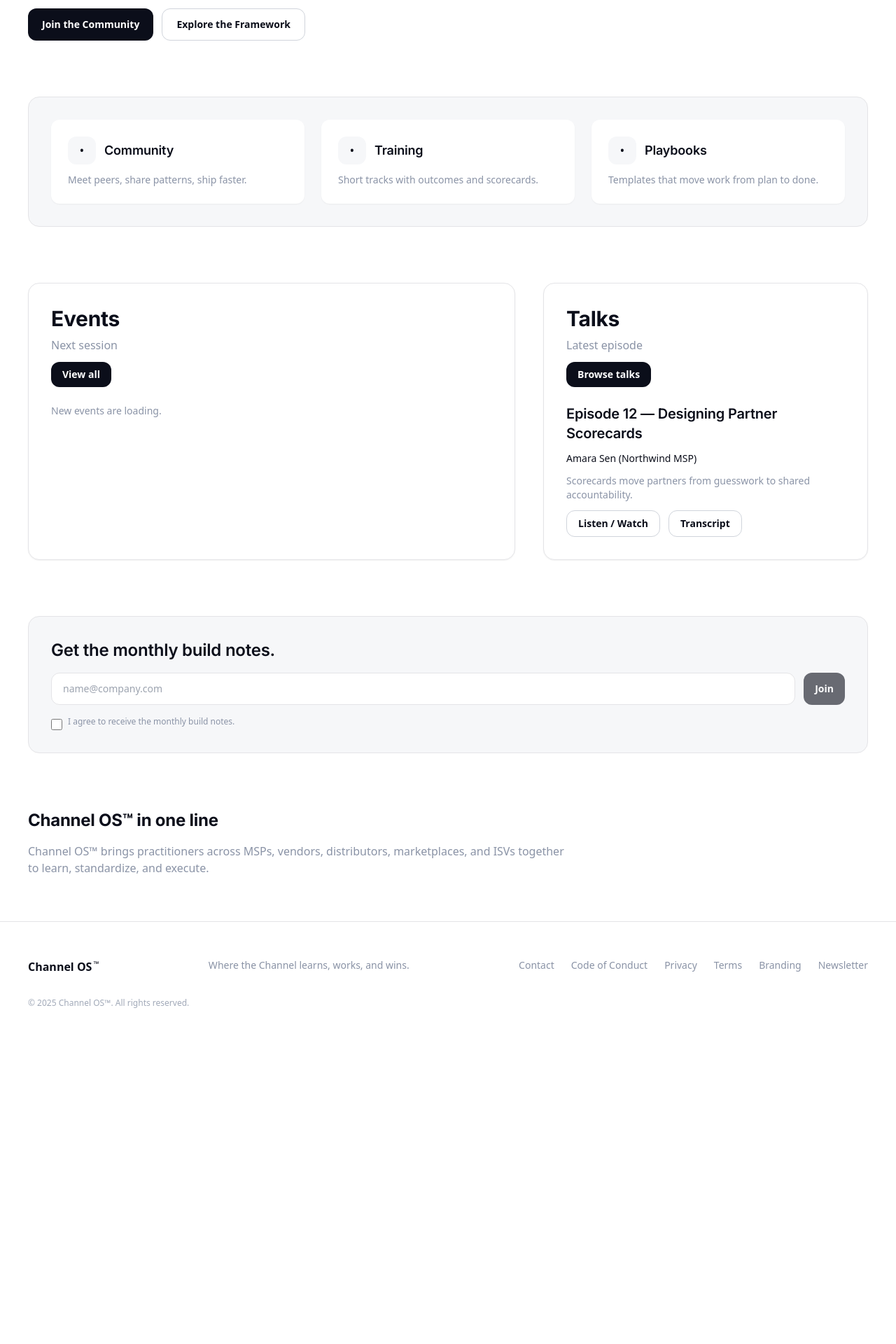
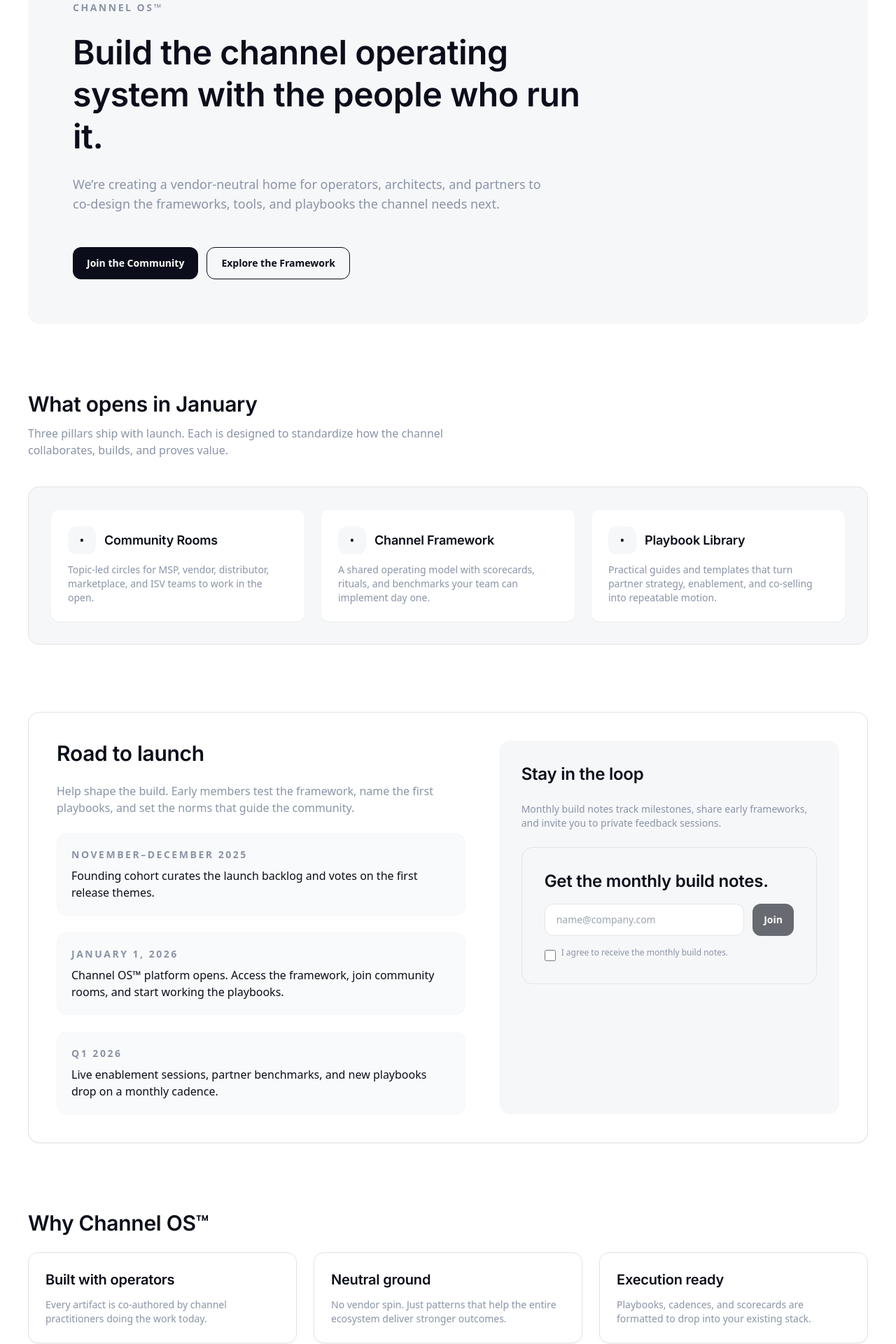
Before and after one commit to TychoLoke/RealityCheck, a Next.js app: page / in a window 1280 px wide. Shown: the part 280-2200 px from the top of the page at 70% size. Before the commit the page ends 1769 px from the top, so only its background shows below. Built offline with nearby package versions, Linux system fonts and the light colour scheme; no server answers.

Commit message:
Create teaser homepage for upcoming launch

```diff
--- a/app/page.tsx
+++ b/app/page.tsx
@@ -1,9 +1,7 @@
 import type { Metadata } from "next";
 import Link from "next/link";
 import { JoinStrip } from "../components/JoinStrip";
-import { SectionHeader } from "../components/SectionHeader";
 import { ValueTrio } from "../components/ValueTrio";
-import { getLatestTalk, getNextEvent } from "../lib/content";
 
 export const metadata: Metadata = {
   title: "Channel OS™",
@@ -11,27 +9,32 @@
 };
 
 export default function HomePage() {
-  const nextEvent = getNextEvent();
-  const latestTalk = getLatestTalk();
-
   return (
-    <div className="flex flex-col gap-20">
-      <section className="space-y-8">
-        <div className="space-y-4">
+    <div className="flex flex-col gap-24">
+      <section className="space-y-12 rounded-2xl bg-brand-muted p-10 sm:p-16">
+        <div className="inline-flex items-center gap-2 rounded-full border border-brand-secondary/30 bg-white px-4 py-2 text-xs font-semibold uppercase tracking-[0.18em] text-brand-secondary">
+          <span className="inline-flex h-2 w-2 rounded-full bg-[#2BB673]" aria-hidden />
+          Launching January 1, 2026
+        </div>
+        <div className="space-y-6">
           <p className="text-sm font-semibold uppercase tracking-[0.18em] text-brand-secondary">Channel OS™</p>
-          <h1 className="text-4xl font-bold leading-tight text-brand-primary">Where the Channel Learns, Works, and Wins.</h1>
-          <p className="max-w-2xl text-lg text-brand-secondary">Vendor-neutral community and framework for the channel.</p>
+          <h1 className="max-w-3xl text-5xl font-semibold leading-tight text-brand-primary">
+            Build the channel operating system with the people who run it.
+          </h1>
+          <p className="max-w-2xl text-lg text-brand-secondary">
+            We’re creating a vendor-neutral home for operators, architects, and partners to co-design the frameworks, tools, and playbooks the channel needs next.
+          </p>
         </div>
         <div className="flex flex-wrap gap-3">
           <Link
             href="/join"
-            className="inline-flex items-center justify-center rounded-[12px] bg-brand-primary px-5 py-3 text-sm font-semibold text-white transition hover:opacity-90 focus-visible:outline focus-visible:outline-2 focus-visible:outline-offset-2 focus-visible:outline-brand-primary"
+            className="inline-flex items-center justify-center rounded-[12px] bg-brand-primary px-5 py-3 text-sm font-semibold text-white transition hover:shadow-lg hover:shadow-brand-primary/10 focus-visible:outline focus-visible:outline-2 focus-visible:outline-offset-2 focus-visible:outline-brand-primary"
           >
             Join the Community
           </Link>
           <Link
             href="/framework"
-            className="inline-flex items-center justify-center rounded-[12px] border border-brand-secondary/40 px-5 py-3 text-sm font-semibold text-brand-primary transition hover:border-brand-primary focus-visible:outline focus-visible:outline-2 focus-visible:outline-offset-2 focus-visible:outline-brand-primary"
+            className="inline-flex items-center justify-center rounded-[12px] border border-brand-primary px-5 py-3 text-sm font-semibold text-brand-primary transition hover:bg-brand-primary/5 focus-visible:outline focus-visible:outline-2 focus-visible:outline-offset-2 focus-visible:outline-brand-primary"
           >
             Explore the Framework
           </Link>
@@ -39,82 +42,90 @@
       </section>
 
       <section className="space-y-10">
+        <header className="space-y-3">
+          <h2 className="text-3xl font-semibold text-brand-primary">What opens in January</h2>
+          <p className="max-w-2xl text-base text-brand-secondary">
+            Three pillars ship with launch. Each is designed to standardize how the channel collaborates, builds, and proves value.
+          </p>
+        </header>
         <ValueTrio
           items={[
-            { title: "Community", description: "Meet peers, share patterns, ship faster." },
-            { title: "Training", description: "Short tracks with outcomes and scorecards." },
-            { title: "Playbooks", description: "Templates that move work from plan to done." },
+            {
+              title: "Community Rooms",
+              description: "Topic-led circles for MSP, vendor, distributor, marketplace, and ISV teams to work in the open.",
+            },
+            {
+              title: "Channel Framework",
+              description: "A shared operating model with scorecards, rituals, and benchmarks your team can implement day one.",
+            },
+            {
+              title: "Playbook Library",
+              description: "Practical guides and templates that turn partner strategy, enablement, and co-selling into repeatable motion.",
+            },
           ]}
         />
       </section>
 
-      <section className="grid gap-10 lg:grid-cols-[1.5fr_1fr]">
-        <div className="space-y-6 rounded-[16px] border border-zinc-200 bg-white p-8 shadow-sm">
-          <SectionHeader title="Events" description="Next session" cta={{ label: "View all", href: "/events" }} />
-          {nextEvent ? (
-            <article className="space-y-3 text-sm text-brand-secondary">
-              <p className="text-xs font-semibold uppercase tracking-[0.18em] text-brand-secondary/70">
-                {new Intl.DateTimeFormat("en", {
-                  month: "short",
-                  day: "numeric",
-                  year: "numeric",
-                }).format(new Date(nextEvent.date))}
-                {" "}· {nextEvent.time}
-              </p>
-              <h3 className="text-xl font-semibold text-brand-primary">{nextEvent.title}</h3>
-              <p>{nextEvent.value}</p>
-              <div className="flex flex-wrap gap-3 pt-2 text-xs font-semibold uppercase tracking-[0.18em]">
-                <span className="rounded-[12px] bg-brand-muted px-3 py-1 text-brand-primary">{nextEvent.format}</span>
-                <span className="rounded-[12px] bg-brand-muted px-3 py-1 text-brand-primary">{nextEvent.location}</span>
-              </div>
-              <Link
-                href={nextEvent.rsvpUrl}
-                className="inline-flex items-center justify-center rounded-[12px] bg-brand-primary px-4 py-2 text-sm font-semibold text-white transition hover:opacity-90 focus-visible:outline focus-visible:outline-2 focus-visible:outline-offset-2 focus-visible:outline-brand-primary"
-              >
-                RSVP
-              </Link>
-            </article>
-          ) : (
-            <p className="text-sm text-brand-secondary">New events are loading.</p>
-          )}
+      <section className="grid gap-12 rounded-2xl border border-zinc-200 bg-white p-10 shadow-sm lg:grid-cols-[1.2fr_1fr]">
+        <div className="space-y-6">
+          <h2 className="text-3xl font-semibold text-brand-primary">Road to launch</h2>
+          <p className="text-base text-brand-secondary">
+            Help shape the build. Early members test the framework, name the first playbooks, and set the norms that guide the community.
+          </p>
+          <ol className="space-y-6">
+            {[
+              {
+                title: "November–December 2025",
+                detail: "Founding cohort curates the launch backlog and votes on the first release themes.",
+              },
+              {
+                title: "January 1, 2026",
+                detail: "Channel OS™ platform opens. Access the framework, join community rooms, and start working the playbooks.",
+              },
+              {
+                title: "Q1 2026",
+                detail: "Live enablement sessions, partner benchmarks, and new playbooks drop on a monthly cadence.",
+              },
+            ].map((item) => (
+              <li key={item.title} className="rounded-[14px] border border-brand-muted bg-brand-muted/60 p-5">
+                <p className="text-sm font-semibold uppercase tracking-[0.18em] text-brand-secondary">{item.title}</p>
+                <p className="mt-2 text-base text-brand-primary">{item.detail}</p>
+              </li>
+            ))}
+          </ol>
         </div>
-        <div className="space-y-6 rounded-[16px] border border-zinc-200 bg-white p-8 shadow-sm">
-          <SectionHeader title="Talks" description="Latest episode" cta={{ label: "Browse talks", href: "/talks" }} />
-          {latestTalk ? (
-            <article className="space-y-3 text-sm text-brand-secondary">
-              <h3 className="text-xl font-semibold text-brand-primary">{latestTalk.title}</h3>
-              <p className="text-brand-primary">{latestTalk.guests}</p>
-              <p>{latestTalk.insight}</p>
-              <div className="flex flex-wrap gap-3">
-                <Link
-                  href={latestTalk.episodeUrl}
-                  className="inline-flex items-center justify-center rounded-[12px] border border-brand-secondary/40 px-4 py-2 text-sm font-semibold text-brand-primary transition hover:border-brand-primary"
-                >
-                  Listen / Watch
-                </Link>
-                {latestTalk.transcriptUrl && (
-                  <Link
-                    href={latestTalk.transcriptUrl}
-                    className="inline-flex items-center justify-center rounded-[12px] border border-brand-secondary/40 px-4 py-2 text-sm font-semibold text-brand-primary transition hover:border-brand-primary"
-                  >
-                    Transcript
-                  </Link>
-                )}
-              </div>
-            </article>
-          ) : (
-            <p className="text-sm text-brand-secondary">Episodes coming soon.</p>
-          )}
+        <div className="space-y-6 rounded-[16px] bg-brand-muted p-8">
+          <h3 className="text-2xl font-semibold text-brand-primary">Stay in the loop</h3>
+          <p className="text-sm text-brand-secondary">
+            Monthly build notes track milestones, share early frameworks, and invite you to private feedback sessions.
+          </p>
+          <JoinStrip title="Get the monthly build notes." successMessage="You’re in." />
         </div>
       </section>
 
-      <JoinStrip title="Get the monthly build notes." successMessage="You’re in." />
-
-      <section className="max-w-3xl space-y-4">
-        <h2 className="text-2xl font-bold text-brand-primary">Channel OS™ in one line</h2>
-        <p className="text-base text-brand-secondary">
-          Channel OS™ brings practitioners across MSPs, vendors, distributors, marketplaces, and ISVs together to learn, standardize, and execute.
-        </p>
+      <section className="space-y-6">
+        <h2 className="text-3xl font-semibold text-brand-primary">Why Channel OS™</h2>
+        <div className="grid gap-6 lg:grid-cols-3">
+          {[
+            {
+              title: "Built with operators",
+              body: "Every artifact is co-authored by channel practitioners doing the work today.",
+            },
+            {
+              title: "Neutral ground",
+              body: "No vendor spin. Just patterns that help the entire ecosystem deliver stronger outcomes.",
+            },
+            {
+              title: "Execution ready",
+              body: "Playbooks, cadences, and scorecards are formatted to drop into your existing stack.",
+            },
+          ].map((item) => (
+            <div key={item.title} className="space-y-3 rounded-[14px] border border-zinc-200 bg-white p-6 shadow-sm">
+              <h3 className="text-xl font-semibold text-brand-primary">{item.title}</h3>
+              <p className="text-sm text-brand-secondary">{item.body}</p>
+            </div>
+          ))}
+        </div>
       </section>
     </div>
   );
```
